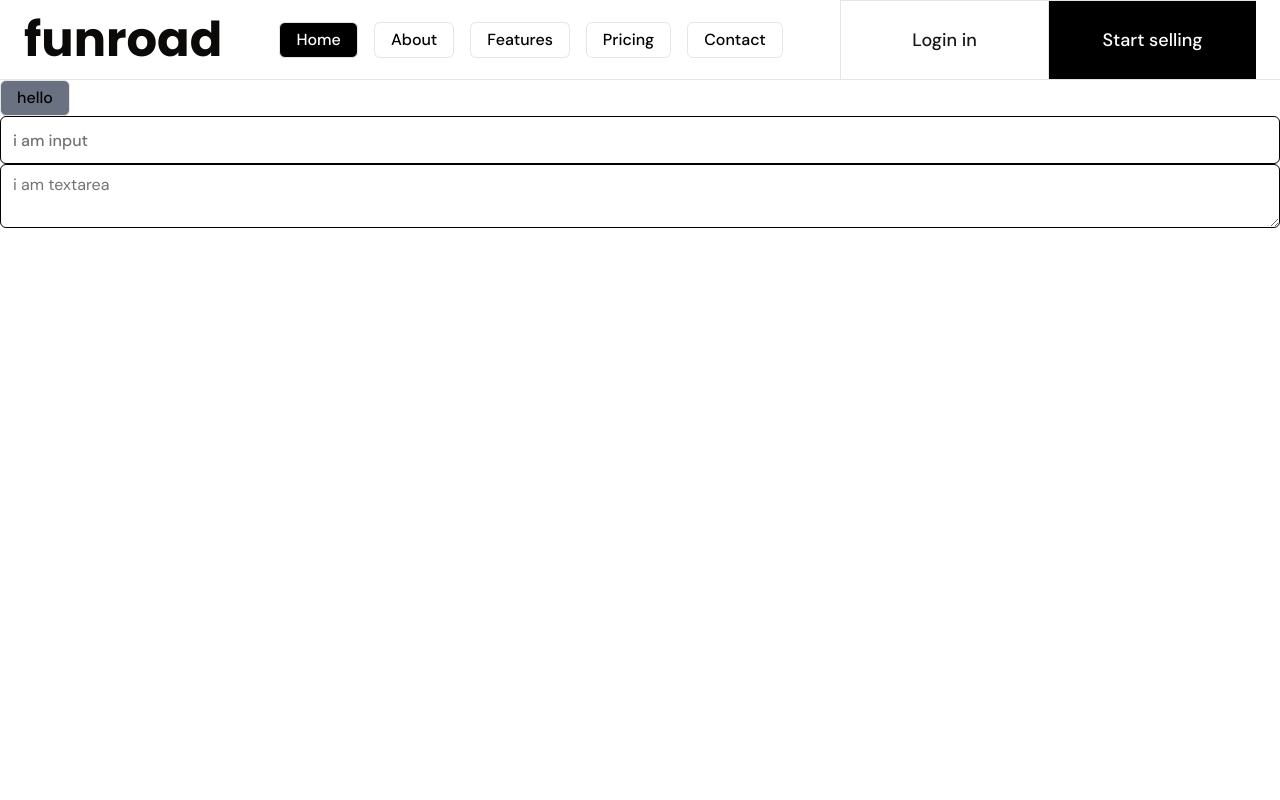
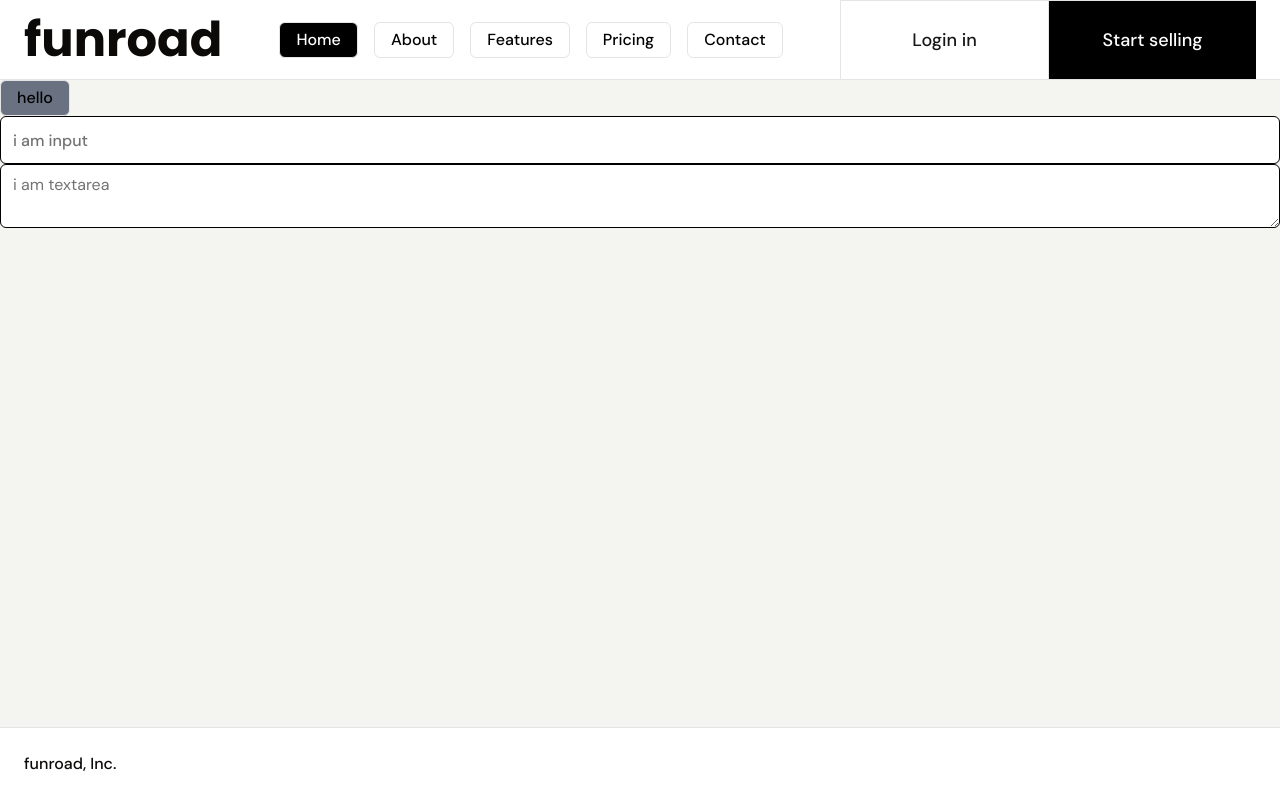
Before and after one commit to TheBinodBist/multi-vendor-ecommerce, a Next.js app: page / in a window 1280 px wide. Built offline with nearby package versions, Linux system fonts and the light colour scheme.

Commit message:
layoutrt complete

```diff
--- /dev/null
+++ b/src/app/(home)/footer.tsx
@@ -0,0 +1,13 @@
+import React from 'react'
+
+const Footer = () => {
+  return (
+    <footer className='flex border-t justify-between font-medium  p-6'>
+        <div className='flex itens-center gap-4'>
+            <p>funroad, Inc.</p>
+        </div>
+    </footer>
+  )
+}
+
+export default Footer
--- a/src/app/(home)/layout.tsx
+++ b/src/app/(home)/layout.tsx
@@ -1,5 +1,6 @@
 import React from 'react'
 import Navbar from './navbar'
+import Footer from './footer'
 
 
 interface Props{
@@ -12,7 +13,10 @@ export default function Layout({children}:Props) {
     <div className='flex flex-col min-h-screen'>
 
         <Navbar/>
-      {children}
+      <div className='flex-1 bg-[#F4F4f0]'>
+        {children}
+      </div>
+      <Footer/>
     </div>
   )
 }
--- a/src/components/ui/textarea.tsx
+++ b/src/components/ui/textarea.tsx
@@ -7,7 +7,7 @@ function Textarea({ className, ...props }: React.ComponentProps<"textarea">) {
     <textarea
       data-slot="textarea"
       className={cn(
-        "border-input placeholder:text-muted-foreground focus-visible:border-ring focus-visible:ring-ring/50 aria-invalid:ring-destructive/20 dark:aria-invalid:ring-destructive/40 aria-invalid:border-destructive dark:bg-input/30 flex field-sizing-content min-h-16 w-full rounded-md border bg-transparent px-3 py-2 text-base  transition-[color,box-shadow] outline-none focus-visible:ring-[3px] disabled:cursor-not-allowed disabled:opacity-50 md:text-sm border-black",
+        "border-input placeholder:text-muted-foreground focus-visible:border-ring focus-visible:ring-ring/50 aria-invalid:ring-destructive/20 dark:aria-invalid:ring-destructive/40 aria-invalid:border-destructive dark:bg-input/30 flex field-sizing-content min-h-16 w-full rounded-md border bg-white px-3 py-2 text-base  transition-[color,box-shadow] outline-none focus-visible:ring-[3px] disabled:cursor-not-allowed disabled:opacity-50 md:text-sm border-black",
         "md:text-base",
         className
       )}
```
